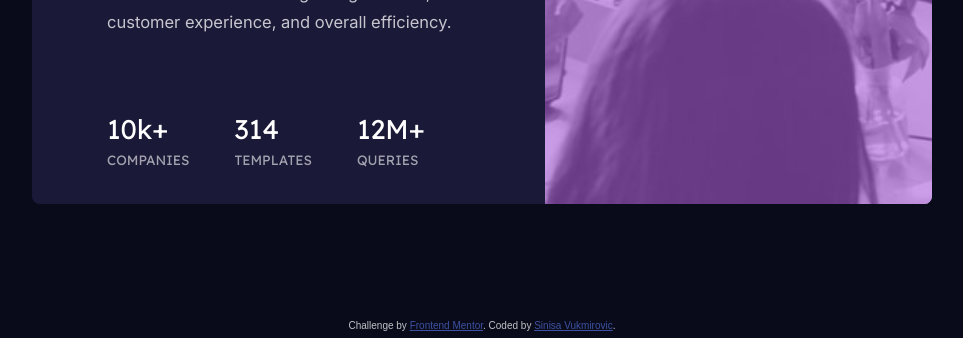
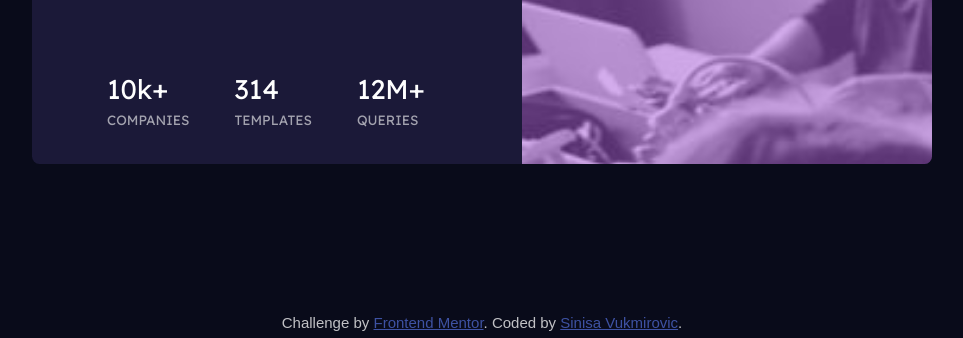
Before and after one commit to SinisaVukmirovic/FrontEnd-Mentor-Spicy-mini-6, a plain HTML site: page index.html in a window 1536 px wide. Shown: the part 462-800 px from the top of the page, without its empty margins (286-1249 px from the left). Drawn offline with Linux system fonts and the light colour scheme.

Commit message:
Desktop view

```diff
--- a/css/blocks.css
+++ b/css/blocks.css
@@ -1,8 +1,3 @@
-/* @import url('./desktop-view.css'); */
-
-header {
-    height: 5rem;
-}
 .hidden {
     position: absolute;
     left: -100rem;
@@ -26,7 +21,7 @@ main {
         position: absolute;
         inset: 0;
         background-color: var(--Soft-violet);
-        opacity: .6;
+        opacity: .5;
     }
 
 section {
@@ -68,7 +63,7 @@ section {
 
 .attribution {
     margin-top: auto;
-    font-size: 10px;
+    font-size: .6rem;
     text-align: center;
     padding: .5rem;
     color: var(--Slightly-transparent-white-paragraph);
--- a/css/desktop-view.css
+++ b/css/desktop-view.css
@@ -1,13 +1,13 @@
 @media (min-width: 1440px) {
     main {
         max-width: 60rem;
-        margin: 0 2rem;
         display: grid;
         grid-template-columns: 5fr 3fr;
+        padding: 1.5rem;
     }
 
     section {
-        padding: 5rem;
+        padding: 3.5rem;
         /* padding-right: 7rem; */
         text-align: left;
     }
@@ -41,6 +41,12 @@
     .screen {
         order: 2;
         height: 100%;
-        background-size: 100%;
+        width: 100%;
+        background-size: 200%;
+        mix-blend-mode: lighten;
+    }
+
+    .attribution {
+        font-size: 1rem;
     }
 }
--- a/css/main.css
+++ b/css/main.css
@@ -43,8 +43,8 @@ body {
     min-height: 100vh;
     background-color: var(--Very-dark-blue);
     font-family: sans-serif;
-    display: flex;
-    flex-direction: column;
+    display: grid;
+    place-items: center;
 }
 
 @media (min-width: 1440px) {
```
Also changed, not shown: index.html (+0 -1 lines).
